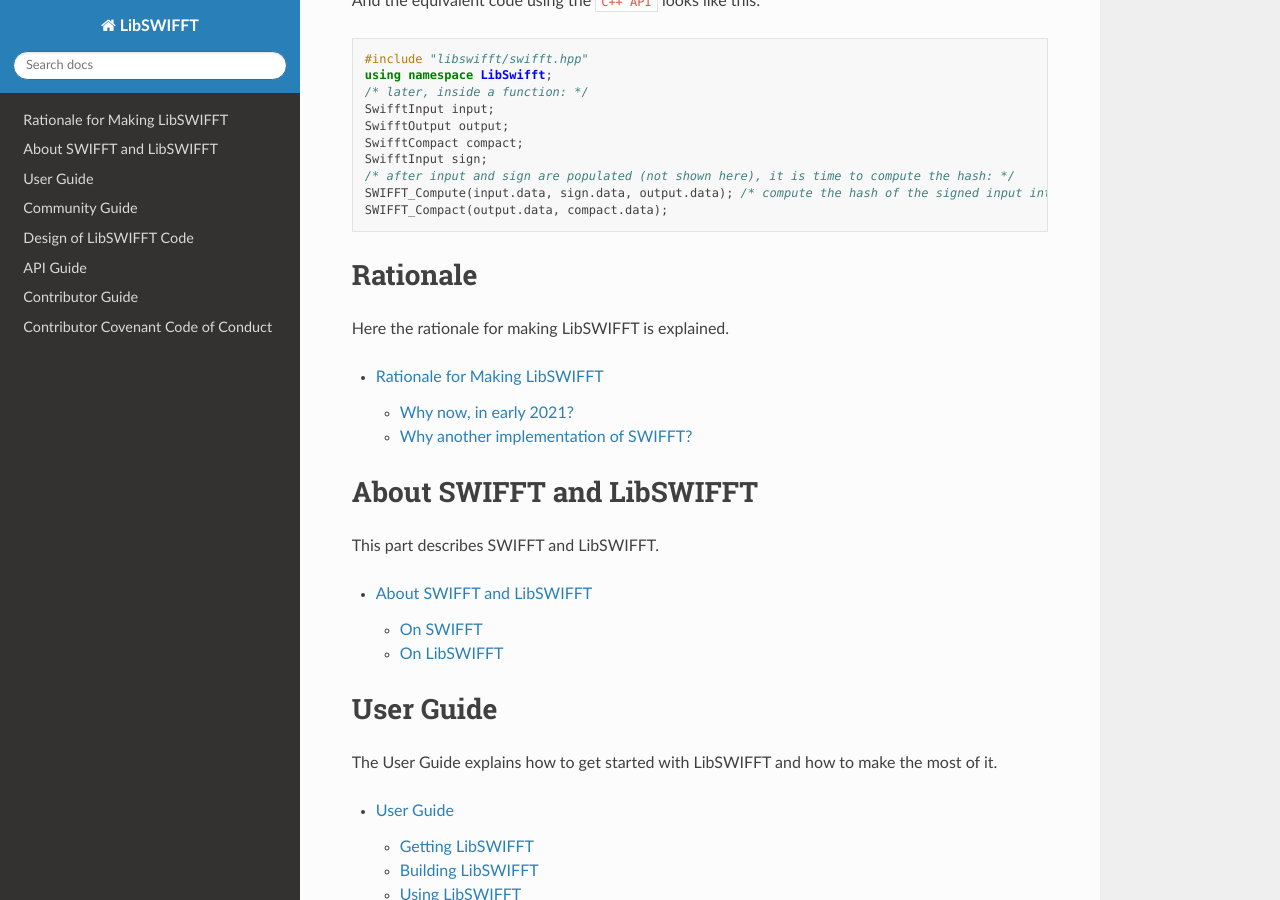
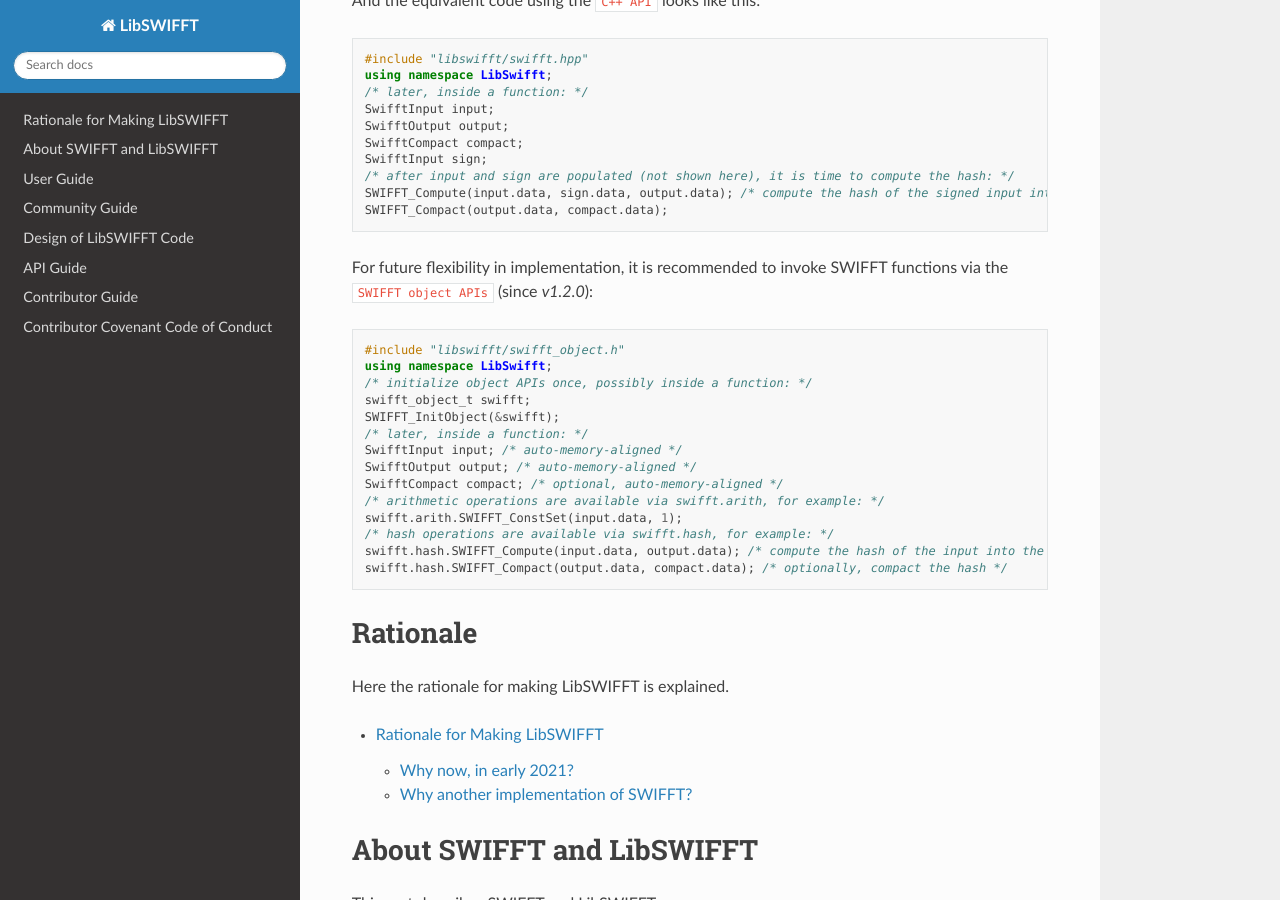
Before and after one commit to gvilitechltd/LibSWIFFT, a Sphinx documentation site: the page built from docs/index.rst, in a window 1280 px wide and 900 px high, scrolled down 2591 px. Built offline with Sphinx 7.4.7 and the Read the Docs theme 2.0.0, drawn with Linux system fonts in a browser that asks for light colours; the version number could not be read and is left out; cross-references to code outside the pages are shown as plain code; some of the changed text lies outside the part shown.

Commit message:
Update to v1.2.0, including docs

```diff
--- a/docs/conf.py
+++ b/docs/conf.py
@@ -37,7 +37,7 @@
 author = 'Gvili Tech Ltd'
 
 # The full version, including alpha/beta/rc tags
-release = 'v1.1.1'
+release = 'v1.2.0'
 
 
 # -- General configuration ---------------------------------------------------
--- a/docs/index.rst
+++ b/docs/index.rst
@@ -8,7 +8,7 @@
 
 .. image:: ../assets/LibSWIFFT-logo.png
 
-`LibSWIFFT v1.1.1 <https://doi.org/10.21105/joss.03040>`_ |josspaper|
+`LibSWIFFT v1.2.0 <https://doi.org/10.21105/joss.03040>`_ |josspaper|
 
 .. |josspaper| image:: https://joss.theoj.org/papers/10.21105/joss.03040/status.svg
    :target: https://doi.org/10.21105/joss.03040
@@ -63,7 +63,7 @@
 Production-Ready
 ----------------
 
-LibSWIFFT v1.1.1 ships with over 30 test-cases including millions of checks that
+LibSWIFFT v1.2.0 ships with over 30 test-cases including millions of checks that
 provide excellent coverage of the library's code and the mathematical properties
 of the SWIFFT function it implements:
 
@@ -143,6 +143,27 @@
     SWIFFT_Compute(input.data, sign.data, output.data); /* compute the hash of the signed input into the output */
     SWIFFT_Compact(output.data, compact.data);
 
+For future flexibility in implementation, it is recommended to invoke SWIFFT
+functions via the :libswifft:`SWIFFT object APIs <swifft_object.h>` (since
+`v1.2.0`):
+
+.. code-block:: cpp
+
+    #include "libswifft/swifft_object.h"
+    using namespace LibSwifft;
+    /* initialize object APIs once, possibly inside a function: */
+    swifft_object_t swifft;
+    SWIFFT_InitObject(&swifft);
+    /* later, inside a function: */
+    SwifftInput input; /* auto-memory-aligned */
+    SwifftOutput output; /* auto-memory-aligned */
+    SwifftCompact compact; /* optional, auto-memory-aligned */
+    /* arithmetic operations are available via swifft.arith, for example: */
+    swifft.arith.SWIFFT_ConstSet(input.data, 1);
+    /* hash operations are available via swifft.hash, for example: */
+    swifft.hash.SWIFFT_Compute(input.data, output.data); /* compute the hash of the input into the output */
+    swifft.hash.SWIFFT_Compact(output.data, compact.data); /* optionally, compact the hash */
+
 Rationale
 =========
 
```
Also changed, not shown: other parts of docs/index.rst (+1 -1 lines), README.md (+23 -2 lines), RELEASE-CHECKLIST.md (+3 -1 lines), docs/user-guide.rst (+26 -8 lines), 3 other files.
